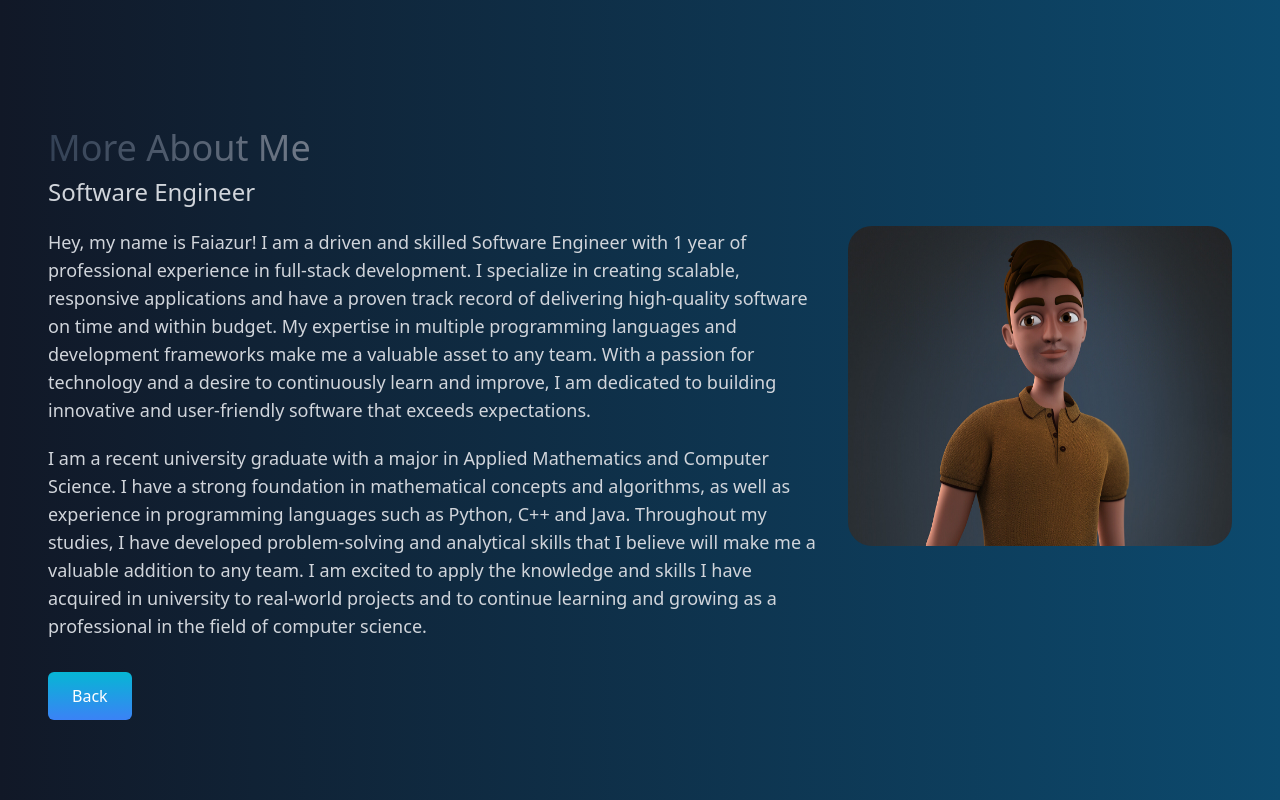
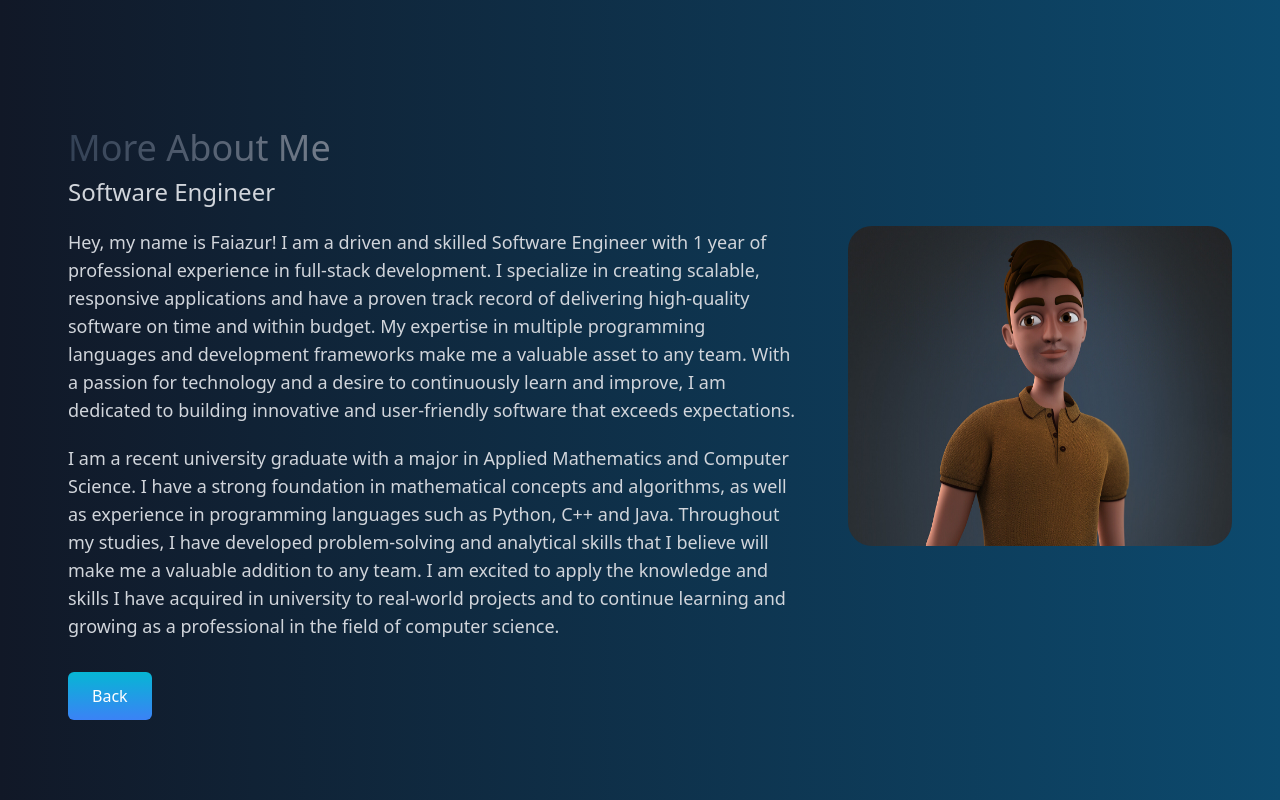
Before and after one commit to Siam63/portfolio-web-app, a Next.js app: page /AboutMePage in a window 1280 px wide. Built offline with nearby package versions, Linux system fonts and the light colour scheme.

Commit message:
small change added

```diff
--- a/pages/AboutMePage.js
+++ b/pages/AboutMePage.js
@@ -6,7 +6,7 @@ function AboutMePage() {
     return (
         <div className="w-full h-screen bg-gradient-to-r from-gray-900 to-sky-900 p-4 text-white bg-white">
             <div className="md:flex-row md:text-left text-center flex flex-col md:justify-evenly justify-center">
-                <div className="lg:max-w-3xl md:max-w-xl md:mt-28 flex flex-col">
+                <div className="px-5 lg:max-w-3xl md:max-w-xl md:mt-28 flex flex-col">
                     <h1 className="text-4xl bg-gradient-to-r from-slate-700 to-gray-200 bg-clip-text text-transparent">More About Me</h1>
                     <p className="mt-2 text-2xl text-gray-300">Software Engineer</p>
 
```
